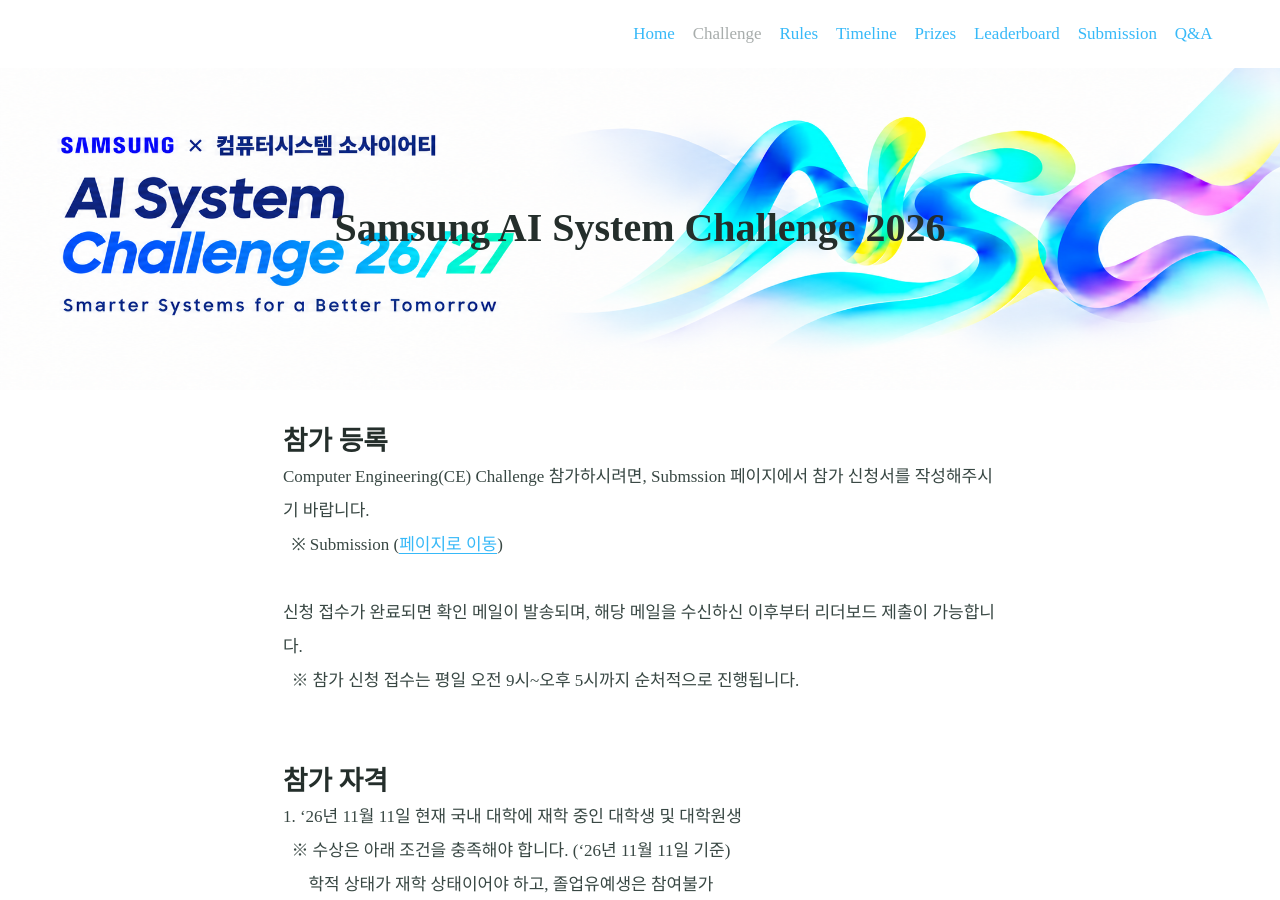
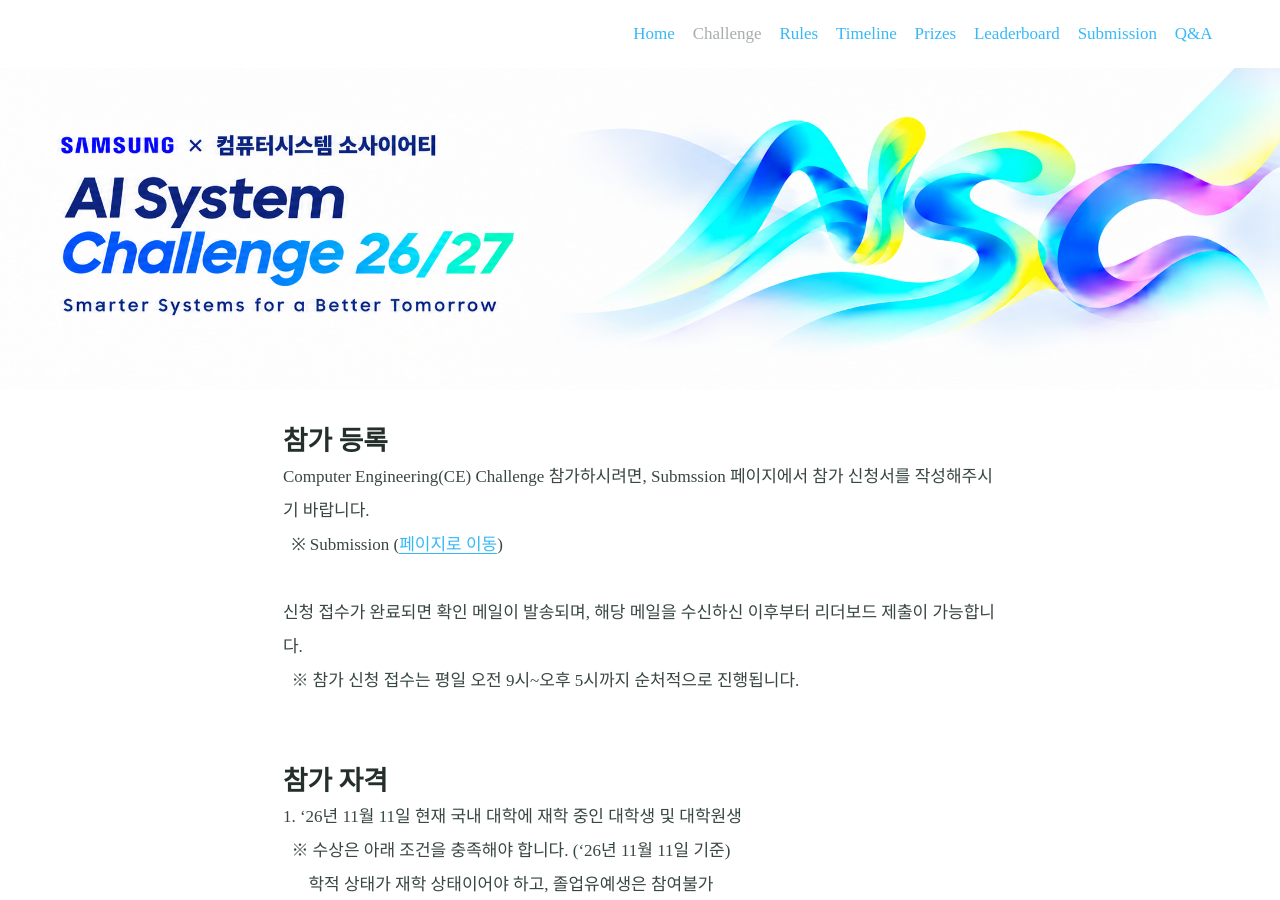
Before and after one commit to AISystemChallenge/AISystemChallenge.github.io, a Jekyll site: the page built from challenge.md, in a window 1280 px wide and 900 px high. Built offline with Jekyll 4.4.1, drawn with Linux system fonts in a browser that asks for light colours; some web fonts are replaced.

Commit message:
Update challenge.md

```diff
--- a/challenge.md
+++ b/challenge.md
@@ -1,7 +1,7 @@
 ---
 title:
 feature_text: |
-  # Samsung AI System Challenge 2026
+  <!--# Samsung AI System Challenge 2026-->
 feature_image: "/assets/logos/banner_AISC2026.png"
 excerpt:
 ---
```
